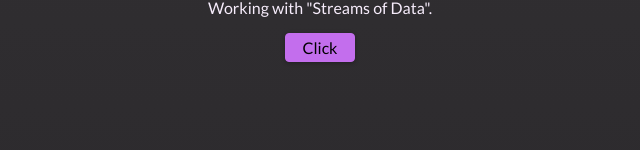
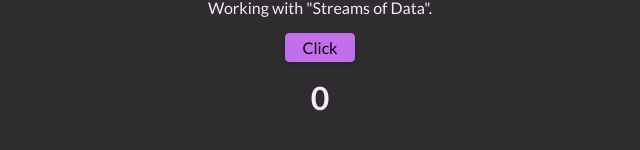
Before and after one commit to adnan5509/RxDashboard, an Angular app: page / in a window 1280 px wide. Shown: the part 318-468 px from the top of the page, without its empty margins (320-960 px from the left). Built offline with nearby package versions, Linux system fonts and the light colour scheme.

Commit message:
add click counter with animation and update button functionality in AppComponent

```diff
--- a/src/app/app.component.html
+++ b/src/app/app.component.html
@@ -3,5 +3,9 @@
 <p>Working with "Streams of Data".</p>
 
 <p>
-  <button>Click</button>
+  <button (click)="onClick()">Click</button>
 </p>
+
+<p [style.opacity]="fade ? 1 : 0.3" [style.transform]="fade ? 'scale(1)' : 'scale(0.95)'" class="click-counter">
+  {{ clickCounter() }}
+</p>
--- a/src/app/app.component.ts
+++ b/src/app/app.component.ts
@@ -1,4 +1,4 @@
-import { Component, DestroyRef, inject, OnInit } from '@angular/core';
+import { Component, DestroyRef, effect, inject, OnInit, signal } from '@angular/core';
 import { filter, interval, map } from 'rxjs';
 
 @Component({
@@ -8,18 +8,35 @@ import { filter, interval, map } from 'rxjs';
 })
 export class AppComponent implements OnInit {
 
+  clickCounter = signal(0);
+  fade = true;
+
+  constructor() {
+    effect(() => {
+      console.log('Click count:', this.clickCounter());
+    })
+  }
+
   private destroyRef = inject(DestroyRef);
   ngOnInit() {
-    const intervalSubscription = interval(1000).pipe(
-      map((val) => { return val * 3 }),
-      filter((val) => { return val % 2 === 0 })
-    ).subscribe({
-      next: (val) => { console.log(val) }
-    })
+    // const intervalSubscription = interval(1000).pipe(
+    //   map((val) => { return val * 3 }),
+    //   filter((val) => { return val % 2 === 0 })
+    // ).subscribe({
+    //   next: (val) => { console.log(val) }
+    // })
 
-    this.destroyRef.onDestroy(() => {
-      intervalSubscription.unsubscribe();
-    });
+    // this.destroyRef.onDestroy(() => {
+    //   intervalSubscription.unsubscribe();
+    // });
   }
 
+  onClick() {
+    this.fade = false; // reset animation
+    this.clickCounter.update(val => val + 1);
+
+    setTimeout(() => {
+      this.fade = true;
+    }, 50); // brief timeout to re-trigger animation
+  }
 }
--- a/src/styles.css
+++ b/src/styles.css
@@ -42,3 +42,10 @@ button:hover {
   border-color: #bd56f1;
   box-shadow: 0 1px 8px rgba(0, 0, 0, 0.5);
 }
+
+.click-counter {
+  font-size: 2rem;
+  font-weight: bold;
+  transition: all 0.3s ease-in-out;
+  margin-top: 10px;
+}
```
